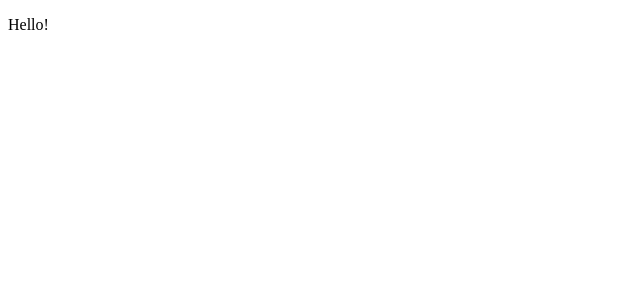
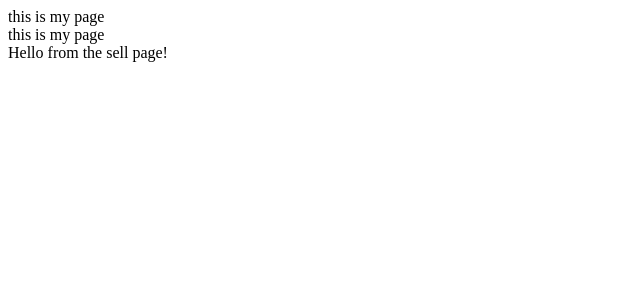
Before and after one commit to jaymgonzalez/node-graphql-ecommerce, a Next.js app in the folder frontend/: page /sell in a window 1280 px wide. Shown: the top 300 px of the page, without its empty margins (0-640 px from the left). Built offline with nearby package versions, Linux system fonts and the light colour scheme.

Commit message:
add document and app config files

```diff
--- /dev/null
+++ b/frontend/pages/_app.js
@@ -0,0 +1,10 @@
+import { Component } from "react"
+import Page from "../components/Page"
+
+export default function MyApp({ Component, pageProps }) {
+  return (
+    <Page>
+      <Component {...pageProps} />
+    </Page>
+  )
+}
--- /dev/null
+++ b/frontend/pages/_document.js
@@ -0,0 +1,17 @@
+import Document, { Html, Head, NextScript, Main } from 'next/document'
+
+export default class MyDocument extends Document {
+  render() {
+    return (
+      <Html>
+        <Head>
+
+        </Head>
+        <body>
+          <Main />
+          <NextScript />
+        </body>
+      </Html>
+    )
+  }
+}
--- a/frontend/pages/index.js
+++ b/frontend/pages/index.js
@@ -4,6 +4,7 @@ export default function IndexPage() {
   return (
     <Page>
       <p>Hello!</p>
+      <h3>hello 2</h3>
     </Page>
   )
 }
--- a/frontend/pages/sell.js
+++ b/frontend/pages/sell.js
@@ -1,7 +1,9 @@
+import Page from "../components/Page"
+
 export default function SellPage() {
   return <div>
-    <p>
-      Hello!
-    </p>
+    <Page>
+      Hello from the sell page!
+    </Page>
   </div>
 }
```
